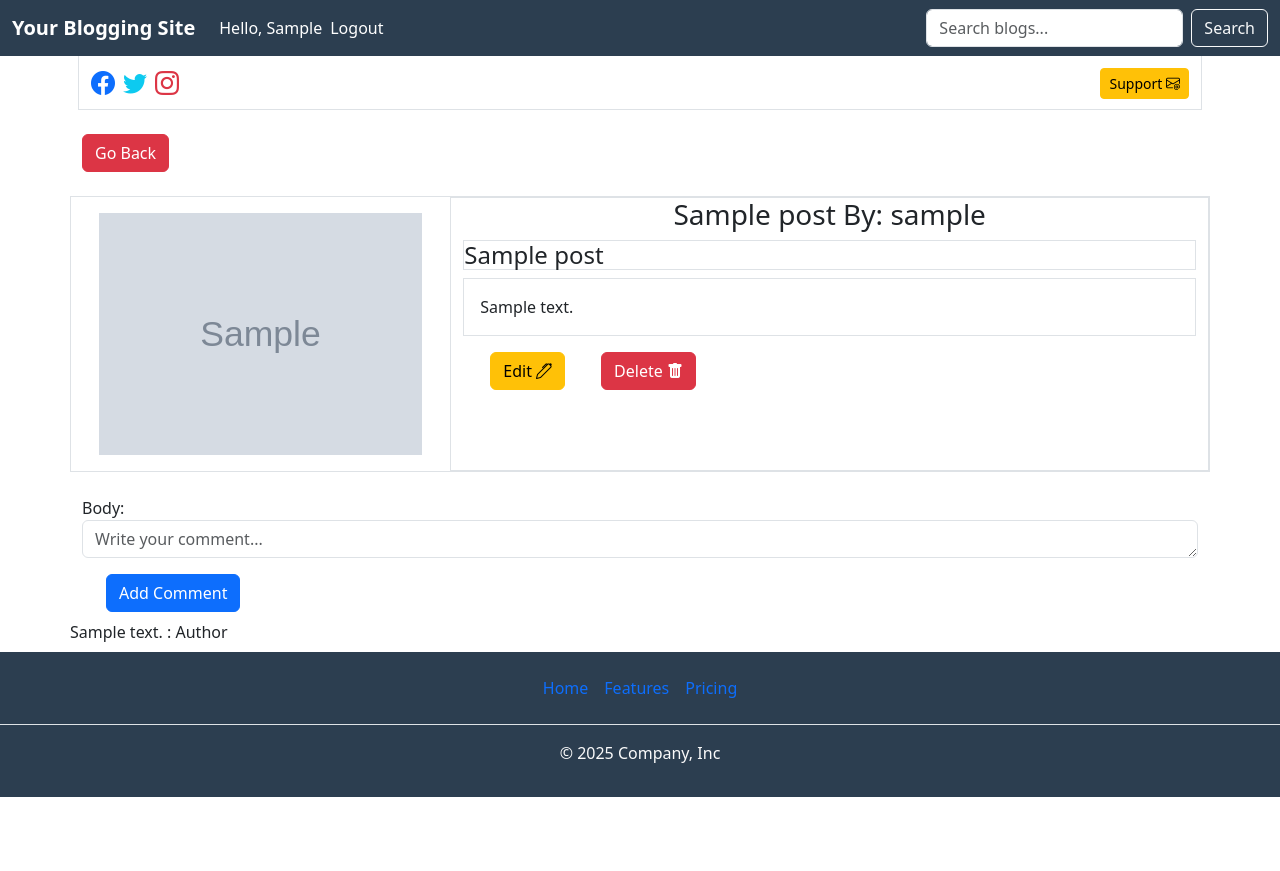
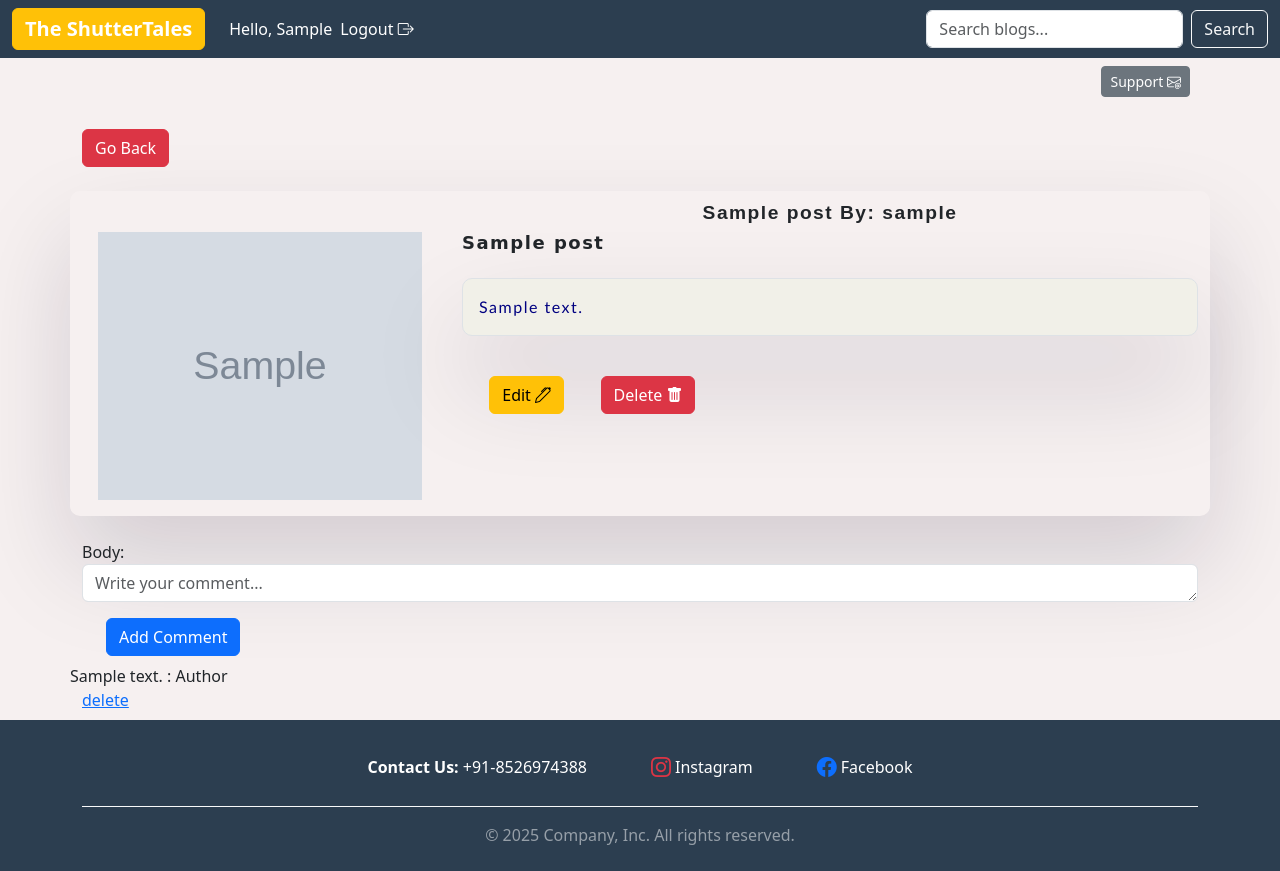
Before and after one commit to sana0704/Django_Project2, a Django app: page /blog/1 in a window 1280 px wide. Before the commit the page ends 797 px from the top, so only its background shows below. Run offline with Django 5.2, Linux system fonts and the light colour scheme; a user stored in the database is signed in; tables that the repository leaves empty hold one stand-in row (values such as "Sample post"); grey boxes marked "Sample" are stand-in pictures.

Commit message:
added style

```diff
--- a/Blogging_Site/static/css/style.css
+++ b/Blogging_Site/static/css/style.css
@@ -1,17 +1,11 @@
-
-body{
+body {
   padding: 0;
   margin: 0;
   box-sizing: border-box;
-
-
-
-
+  background-color: #f6f0f0;
 
   div.container {
-
     .posts-list {
-
       .col {
         max-width: 700px;
         margin: auto;
@@ -22,7 +16,7 @@ div.container {
             height: 100%;
             .col {
               overflow: hidden;
-                        img{
+              img {
                 height: 100%;
                 object-fit: cover;
               }
@@ -32,11 +26,68 @@ div.container {
       }
     }
 
+    .post-content {
+      box-shadow: rgba(17, 12, 46, 0.15) 0px 48px 100px 0px;
+      border-radius: 10px;
+
+      img {
+        margin-top: 25px;
+        height: 300px;
+        cursor: pointer;
       }
+
+      h3 {
+        font-family: Arial, Helvetica, sans-serif;
+        font-size: larger;
+        font-weight: bold;
+        letter-spacing: 1.5px;
+        margin-top: 10px;
+      }
+
+      h4 {
+        font-family: cursive;
+        font-size: large;
+        font-weight: bold;
+        letter-spacing: 1.5px;
+      }
+
+      .contentBody {
+        background-color: #f1f0e8;
+        color: navy;
+        border-radius: 10px;
+        font-family: "Trebuchet MS", "Lucida Sans Unicode", "Lucida Grande";
+        letter-spacing: 1.5px;
+        box-shadow: rgba(17, 12, 46, 0.15) 0px 48px 100px 0px;
+      }
+    }
+  }
+
+  .create-post{
+    background-image: url('../images/note-pad.jpg');
+    background-size: cover;
+    background-position:top;
+    font-family: cursive;
+    font-size: larger;
+    font-weight: 400;
+
+    /* background-position-y: center; */
+  }
+
+
+
+
+
+
+
+
+
+
+
+
 
   /* SIGNIN PAGE */
   #signIn {
-    background-image: url('../images/whitebg.jpg');
+    background-image: url("../images/whitebg.jpg");
     background-size: cover;
     background-position: center;
     /* margin-top: 20px; */
@@ -59,7 +110,7 @@ div.container {
     flex-direction: column;
     justify-content: center;
     align-items: center;
-    font-family: 'Segoe UI', Tahoma, Geneva, Verdana, sans-serif;
+    font-family: "Segoe UI", Tahoma, Geneva, Verdana, sans-serif;
     font-size: 17px;
     font-weight: 500;
     transition: transform 0.3s ease;
@@ -68,18 +119,6 @@ div.container {
   #signinBody:hover {
     transform: scale(1.01);
   }
-
-
-
-
-
-
-
-
-
-
-
-
 
   /* desc styling */
 
--- a/Blogging_Site/static/templates/base/components/footer.html
+++ b/Blogging_Site/static/templates/base/components/footer.html
@@ -1,12 +1,24 @@
 
-<footer class="py-3 mt-1 " style="background-color: #2C3E50; color: #FAFAFA;">
-    <ul class="nav justify-content-center border-bottom pb-3 mb-3">
-    <li class="nav-item">
-        <a href="#" class="nav-link px-2 ">Home</a></li>
-     <li class="nav-item">
-        <a href="#" class="nav-link px-2 " >Features</a></li>
-     <li class="nav-item">
-        <a href="#" class="nav-link px-2 " >Pricing</a>
-    </li>
+<footer class="py-4 mt-1" style="background-color: #2C3E50; color: #FAFAFA;">
+  <div class="container text-center">
+    <ul class="nav justify-content-center border-bottom border-light pb-3 mb-3">
 
-     </ul> <p class="text-center " >© 2025 Company, Inc</p> </footer>
+      <li class="nav-item mx-3 d-flex align-items-center justify-content-center gap-1">
+        <a href="#" class="nav-link text-white">
+          <strong>Contact Us:</strong> +91-8526974388
+        </a>
+      </li>
+      <li class="nav-item mx-3">
+        <a href="https://about.instagram.com/blog" class="nav-link text-white d-flex align-items-center justify-content-center gap-1">
+          <i class="bi bi-instagram fs-5 text-danger"></i> Instagram
+        </a>
+      </li>
+      <li class="nav-item mx-3">
+        <a href="https://www.facebook.com/bloggingcom/" class="nav-link text-white d-flex align-items-center justify-content-center gap-1">
+          <i class="bi bi-facebook fs-5 text-primary"></i> Facebook
+        </a>
+      </li>
+    </ul>
+    <p class="mb-0 text-white-50">© 2025 Company, Inc. All rights reserved.</p>
+  </div>
+</footer>
--- a/Blogging_Site/static/templates/base/components/header.html
+++ b/Blogging_Site/static/templates/base/components/header.html
@@ -50,8 +50,8 @@
   <nav class="navbar navbar-expand-lg" style="background-color: #2C3E50; color: #FAFAFA;">
     <div class="container-fluid">
       <!-- Branding -->
-      <a class="navbar-brand text-white fw-bold" href="{% url 'homepage' %}">
-        Your Blogging Site
+      <a class="navbar-brand text-white fw-bold btn btn-warning" href="{% url 'homepage' %}">
+        The ShutterTales
       </a>
 
       <!-- Toggler for Mobile -->
@@ -75,16 +75,16 @@
               <form action="{% url 'logout' %}" method="post" class="d-inline">
                 {% csrf_token %}
                 <button type="submit" class="nav-link btn btn-link text-white p-0" style="text-decoration: none;">
-                  Logout
+                Logout <i class="bi bi-box-arrow-right"></i>
                 </button>
               </form>
             </li>
           {% else %}
             <li class="nav-item">
-              <a class="nav-link text-white" href="{% url 'signin' %}">Sign In</a>
+              <a class="nav-link text-white" href="{% url 'signin' %}">Sign In <i class="bi bi-box-arrow-in-left"></i></a>
             </li>
             <li class="nav-item">
-              <a class="nav-link text-white" href="{% url 'signup' %}">Sign Up</a>
+              <a class="nav-link text-white" href="{% url 'signup' %}">Sign Up <i class="bi bi-question-circle"></i></a>
             </li>
           {% endif %}
         </ul>
--- a/Blogging_Site/static/templates/mainapp/components/postCard.html
+++ b/Blogging_Site/static/templates/mainapp/components/postCard.html
@@ -44,5 +44,7 @@
         </a>
       </div>
     </div>
+
+
   </div>
 </div>
--- a/Blogging_Site/static/templates/mainapp/post.html
+++ b/Blogging_Site/static/templates/mainapp/post.html
@@ -7,21 +7,9 @@
 
 <!-- icons -->
 
-<div class="row gx-2 gy-2 align-items-center border p-2">
-    <div class="col-sm-auto">
-        <a href="#"><i class="bi bi-facebook fs-4 text-primary"></i></a>
-    </div>
-
-    <div class="col-sm-auto">
-        <a href="#"><i class="bi bi-twitter fs-4 text-info"></i></a>
-    </div>
-
-    <div class="col-sm-auto">
-        <a href="#"><i class="bi bi-instagram fs-4 text-danger"></i></a>
-    </div>
-
+<div class="row gx-2 gy-2 align-items-center p-2">
     <div class="col-sm">
-        <a href="#" class="btn btn-warning btn-sm float-end">
+        <a href=# class="btn btn-secondary btn-sm float-end">
             Support <i class="bi bi-envelope-at"></i>
         </a>
     </div>
@@ -30,28 +18,29 @@
 
 
     <!-- goback btn -->
-<div class="row my-4 main-content">
+<div class="row my-4 ">
     <div class="col">
 <a href="{% url 'homepage' %}" class="btn btn-danger">Go Back</a>
 </div>
 </div>
 
 <!-- post details -->
-    <div class="row mt-4 border">
+
+    <div class="row mt-4 post-content" >
         <div class="col-sm-4">
             <img src="{{post.image.url}}" class="w-100 card-img py-3 px-3 " alt="">
         </div>
 
-        <div class="col-sm-8 border ">
+        <div class="col-sm-8">
             <h3 class="text-center">
                 {{post.title}}  By: {{post.author}}
             </h3>
 
-            <h4 class="border">
+            <h4 class="">
                {{ post.subtitle}}
             </h4>
 
-            <div class="border px-3 py-3 text-start">
+            <div class=" px-3 py-3 my-4 border text-start contentBody">
                 {{post.content}}
             </div>
 
@@ -91,6 +80,7 @@
             {{comment.body}} :
                 {% if post.author == user %}
                     Author
+                    <a href="">delete</a>
                 {% else %}
                     {{comment.author.username.capitalize}}
                 {% endif %}
```
Also changed, not shown: Blogging_Site/static/templates/authentication/signup.html (+6 -18 lines), Blogging_Site/static/templates/mainapp/create_blog.html (+18 -29 lines), Blogging_Site/static/templates/mainapp/delete_blog.html (+40 -11 lines), Blogging_Site/static/templates/mainapp/edit_blog.html (+5 -4 lines), Blogging_Site/static/templates/mainapp/home.html (+1 -16 lines), Blogging_Site/static/images/annie-spratt-OTy0mkqc2Yk-unsplash.jpg (added), Blogging_Site/static/images/debby-hudson-hWVVtG0d8jM-unsplash.jpg (added), Blogging_Site/static/images/note-pad.jpg (added), Blogging_Site/static/images/rose.jpg (added), 1 other file. Lines whose indentation alone changed are shown as unchanged.
